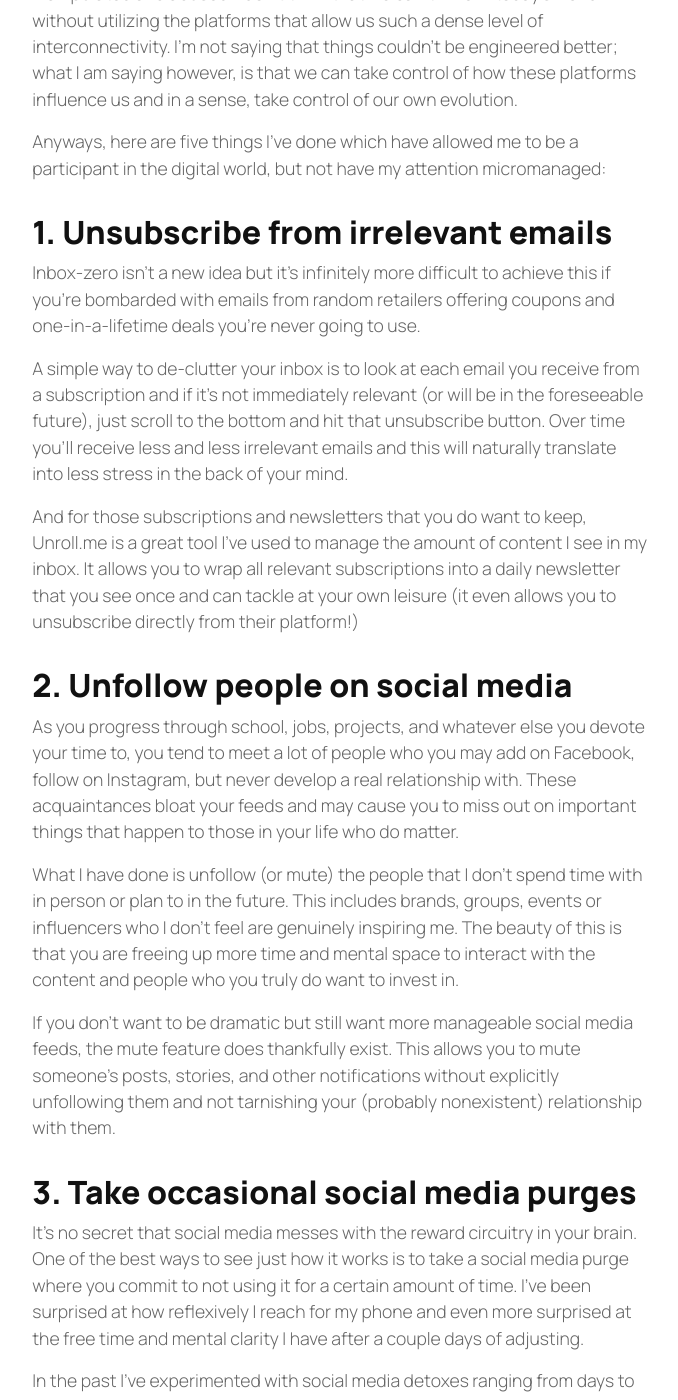
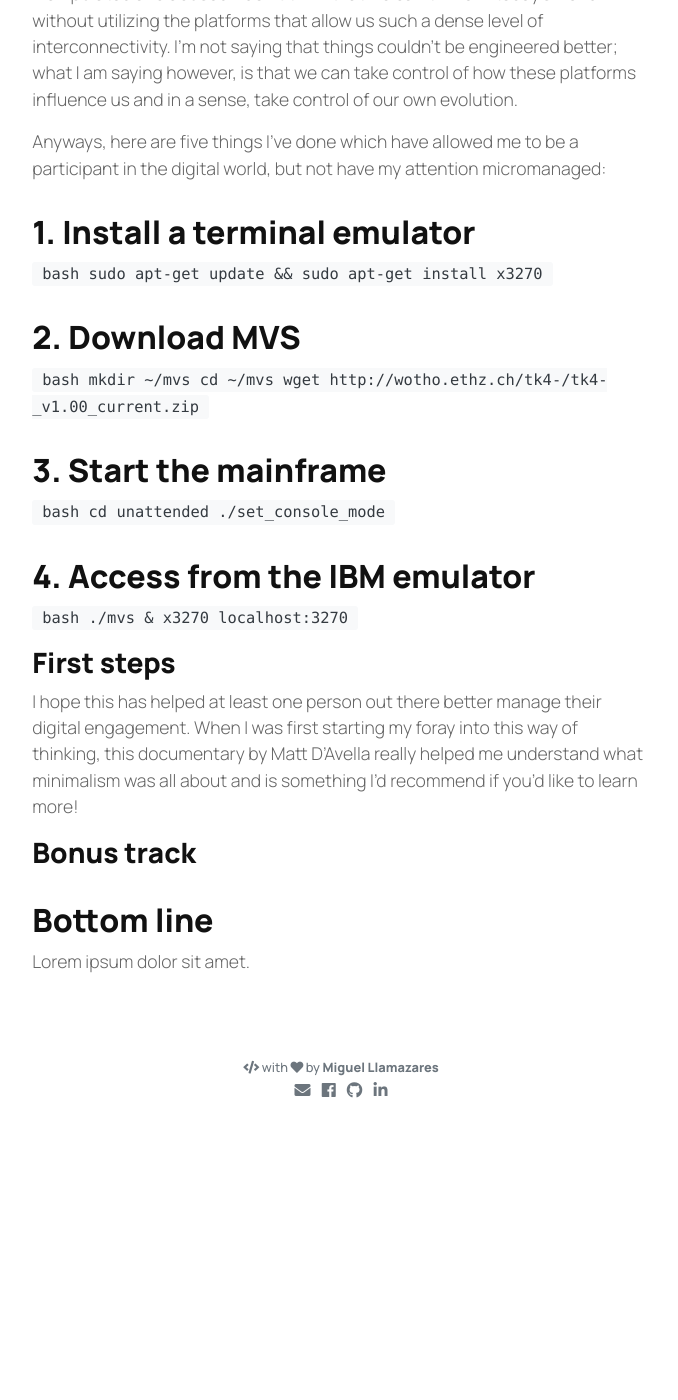
Before and after one commit to mllamazares/mllamazares.github.io, a Jekyll site: the page built from _posts/2019-02-20-digital-minimalism.md, in a window 1280 px wide and 1400 px high, scrolled down 499 px. Shown: the whole window, without its empty margins (299-977 px from the left). Built offline with Jekyll 4.4.1, drawn with Linux system fonts in a browser that asks for light colours; nearby versions of some CDN libraries; our own code applies the rules of GitHub Pages for plain Markdown files; after the commit the page ends 1617 px from its top, so only the background shows below that; some of the changed text lies outside the part shown.

Commit message:
Update 2019-02-20-digital-minimalism.md

```diff
--- a/_posts/2019-02-20-digital-minimalism.md
+++ b/_posts/2019-02-20-digital-minimalism.md
@@ -14,45 +14,39 @@ A common trend I’ve been seeing is the urgency to delete all your social media
 
 Anyways, here are five things I’ve done which have allowed me to be a participant in the digital world, but not have my attention micromanaged:
 
-## 1. Unsubscribe from irrelevant emails
+## 1. Install a terminal emulator
 
-Inbox-zero isn’t a new idea but it’s infinitely more difficult to achieve this if you’re bombarded with emails from random retailers offering coupons and one-in-a-lifetime deals you’re never going to use.
+``bash
+sudo apt-get update && sudo apt-get install x3270
+``
 
-A simple way to de-clutter your inbox is to look at each email you receive from a subscription and if it’s not immediately relevant (or will be in the foreseeable future), just scroll to the bottom and hit that unsubscribe button. Over time you’ll receive less and less irrelevant emails and this will naturally translate into less stress in the back of your mind.
+## 2. Download MVS
 
-And for those subscriptions and newsletters that you do want to keep, Unroll.me is a great tool I’ve used to manage the amount of content I see in my inbox. It allows you to wrap all relevant subscriptions into a daily newsletter that you see once and can tackle at your own leisure (it even allows you to unsubscribe directly from their platform!)
+``bash
+mkdir ~/mvs
+cd ~/mvs
+wget http://wotho.ethz.ch/tk4-/tk4-_v1.00_current.zip
+``
 
-## 2. Unfollow people on social media
+## 3. Start the mainframe
 
-As you progress through school, jobs, projects, and whatever else you devote your time to, you tend to meet a lot of people who you may add on Facebook, follow on Instagram, but never develop a real relationship with. These acquaintances bloat your feeds and may cause you to miss out on important things that happen to those in your life who do matter.
+``bash
+cd unattended
+./set_console_mode
+``
 
-What I have done is unfollow (or mute) the people that I don’t spend time with in person or plan to in the future. This includes brands, groups, events or influencers who I don’t feel are genuinely inspiring me. The beauty of this is that you are freeing up more time and mental space to interact with the content and people who you truly do want to invest in.
+## 4. Access from the IBM emulator
 
-If you don’t want to be dramatic but still want more manageable social media feeds, the mute feature does thankfully exist. This allows you to mute someone’s posts, stories, and other notifications without explicitly unfollowing them and not tarnishing your (probably nonexistent) relationship with them.
+``bash
+./mvs &
+x3270 localhost:3270
+``
 
-## 3. Take occasional social media purges
-
-It’s no secret that social media messes with the reward circuitry in your brain. One of the best ways to see just how it works is to take a social media purge where you commit to not using it for a certain amount of time. I’ve been surprised at how reflexively I reach for my phone and even more surprised at the free time and mental clarity I have after a couple days of adjusting.
-
-In the past I’ve experimented with social media detoxes ranging from days to weeks and have found that the best strategy to avoid the temptation is to just delete the apps and not re-download until your purge is over. Most of the time you have an urge to check something, it’s simply a reflex and you won’t follow through since downloading the app again will take time and you will have caught yourself by then.
-
-Another strategy, courtesy of Kenton Prescott is to enact a recurring purge, where you keep your phone in airplane mode (or even Do Not Disturb) for some amount of hours a day, limiting the time you spend catching up on notifications. The idea is that everyone can wait a few hours for your attention, even in the case of emergencies.
-
-## 4. Turn off notifications for non-essential things
-
-This one is pretty simple, just turn off notifications for things that are not essential. Every time your phone or wearable buzzes, you’re losing precious mental bandwidth which can take up to 23 minutes to get back!
-
-In similar fashion to the previous steps, this takes some time and conscious effort daily where you take note of all notifications you get, evaluate if each one is worth the time, and turn off as necessary.
-
-## 5. Learn how to use built in tools
-
-One of my favorite features on my phone is Do Not Disturb. It allows you to silence all non-critical notifications for an indefinite amount of time. This is what I use when I’m working on school work, personal projects, or even this article. On both iOS and Android, you’re given fairly granular control over what is considered critical so you can pick and choose what is worth the focus lost from a distraction.
-
-{% include elements/figure.html image="https://cdn-images-1.medium.com/max/1000/0*MAeS-4fEc0Y7T4VB.jpg" caption="iOS" %}
-{% include elements/figure.html image="https://cdn-images-1.medium.com/max/1000/0*nF_H2-8oTY7C0a54.png" caption="Android" %}
-
-Apple and Google also fairly recently rolled out time management tools which allow the user to be restricted from certain applications after a given amount of use. This really helps to add an extra layer of discipline if you’re trying to build the habit of using your phone less.
-
-Minimalism isn’t a philosophy that demands you to sell everything you own, wear the same outfit for the rest of your life, and live out of your van. Rather, it’s taking a hard look at everything in your life and determining whether something truly provides happiness for you. Digital Minimalism is a subset of this way of thinking and is a philosophy that has allowed me to work in tech and be an active participant of social media, but also maintain my own level of free thinking and choose what I focus on.
+### First steps
 
 I hope this has helped at least one person out there better manage their digital engagement. When I was first starting my foray into this way of thinking, this documentary by Matt D'Avella really helped me understand what minimalism was all about and is something I’d recommend if you’d like to learn more!
+
+### Bonus track
+
+## Bottom line
+Lorem ipsum dolor sit amet.
```
